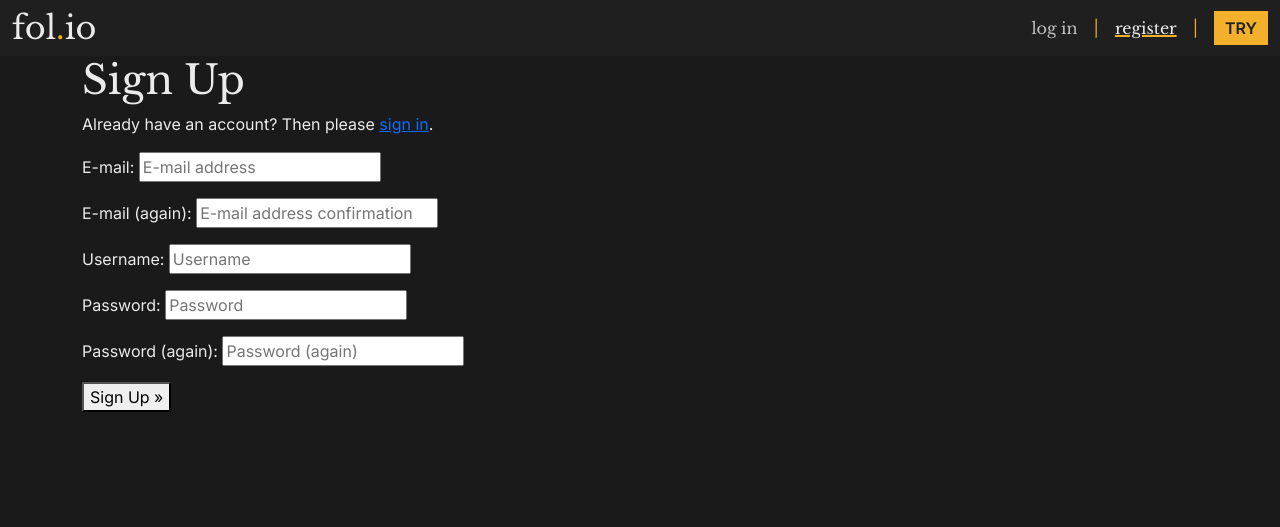
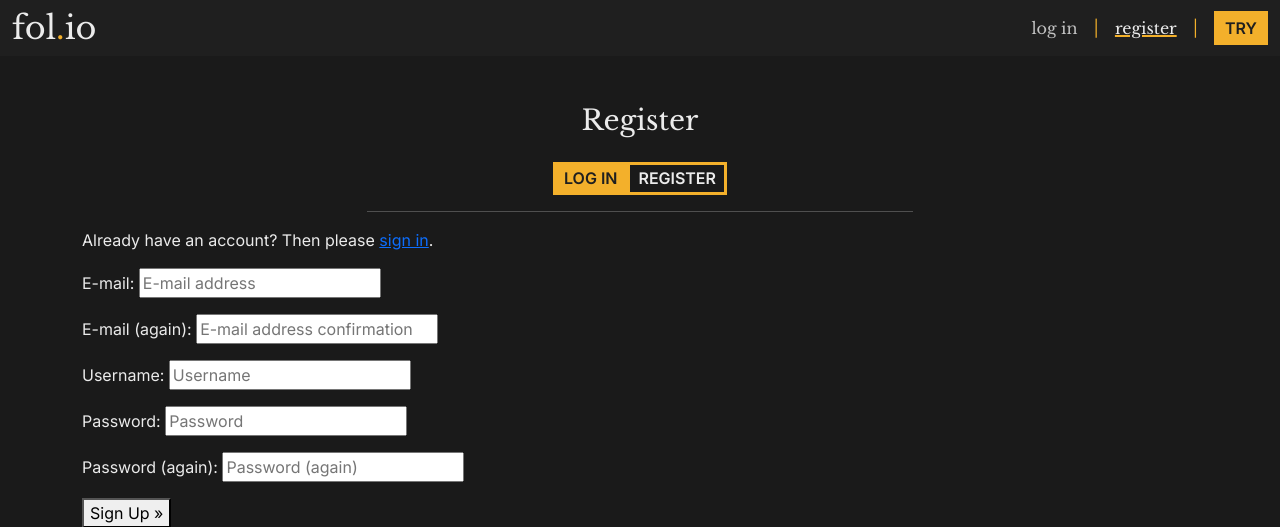
Before and after one commit to Code-Institute-Submissions/KieranSweeden-fol.io, a Django app: page /accounts/signup/ in a window 1280 px wide. Shown: the top 527 px of the page. Run offline with Django 4.2, Linux system fonts and the light colour scheme.

Commit message:
Create external file to contain header-nav

```diff
--- a/static/css/base.css
+++ b/static/css/base.css
@@ -67,8 +67,14 @@ h1, h2, h3, h4, h5, h6,
     border-width: 0.2rem;
 }
 
+.btn-primary.active {
+    color: var(--folio-white-color);
+    background-color: transparent;
+    border-color: var(--folio-feature-color);
+}
+
 .btn-primary:hover {
-    color: var(--folio-feature-color);
+    color: var(--folio-white-color);
     background-color: transparent;
     border-color: var(--folio-feature-color);
 }
--- a/templates/allauth/account/login.html
+++ b/templates/allauth/account/login.html
@@ -7,7 +7,7 @@
 
 {% block content %}
 
-<h1>{% trans "Sign In" %}</h1>
+{% block header_title %}{% trans "Sign In" %}{% endblock %}
 
 {% get_providers as socialaccount_providers %}
 
--- a/templates/allauth/account/signup.html
+++ b/templates/allauth/account/signup.html
@@ -4,8 +4,9 @@
 
 {% block extra_title %}{% trans Register %}{% endblock %}
 
+{% block header_title %}{% trans "Register" %}{% endblock %}
+
 {% block content %}
-<h1>{% trans "Sign Up" %}</h1>
 
 <p>{% blocktrans %}Already have an account? Then please <a href="{{ login_url }}">sign in</a>.{% endblocktrans %}</p>
 
--- a/templates/base.html
+++ b/templates/base.html
@@ -55,7 +55,17 @@
   <div id="navbar-buffer"></div>
 
   <header class="container">
-    {% block header %}{% endblock %}
+    <div class="row">
+      <div class="col-12 text-center">
+        <h1 class="h3 mt-5">
+          {% block header_title %}{% endblock %}
+        </h1>
+      </div>
+      {% include 'includes/external-header-nav.html' %}
+      <div class="col-6 offset-3">
+          <hr>
+      </div>
+    </div>
   </header>
 
   <main class="container">
--- /dev/null
+++ b/templates/includes/external-header-nav.html
@@ -0,0 +1,13 @@
+<div class="col-12 text-center">
+    <div class="btn-group mt-3">
+        <a href="{% url 'account_login' %}"
+            class="btn btn-primary {% if request.resolver_match.url_name == 'account_login' %}active{% endif %}"
+            aria-current="page">
+            Log In
+        </a>
+        <a href="{% url 'account_signup' %}"
+            class="btn btn-primary {% if request.resolver_match.url_name == 'account_signup' %}active{% endif %}">
+            Register
+        </a>
+    </div>
+</div>
--- a/templates/includes/main-nav.html
+++ b/templates/includes/main-nav.html
@@ -1,5 +1,5 @@
 <div class="container-fluid justify-content-between bg-black-color">
-    <a class="navbar-brand" href="/">
+    <a class="navbar-brand" href="{% url 'home' %}">
         <h1 class="mb-0 fs-2">fol<span class="d-inline-block text-feature-color animate__animated animate__bounce">.</span>io</h1>
     </a>
     <button class="navbar-toggler" type="button" data-bs-toggle="collapse" data-bs-target="#navbarCollapse"
@@ -10,11 +10,11 @@
     <div class="collapse navbar-collapse mt-3 mt-md-0" id="navbarCollapse">
         <ul class="navbar-nav ms-auto mb-2 mb-md-0">
             <li class="nav-item">
-                <a class="nav-link px-0 {% if request.resolver_match.url_name == 'account_login' %}active{% endif %}" aria-current="page" href="/accounts/login/">log in</a>
+                <a class="nav-link px-0 {% if request.resolver_match.url_name == 'account_login' %}active{% endif %}" aria-current="page" href="{% url 'account_login' %}">log in</a>
             </li>
             <li class="d-flex justify-content-center align-items-center mx-3"><span class="text-feature-color">|</span></li>
             <li class="nav-item">
-                <a class="nav-link px-0 {% if request.resolver_match.url_name == 'account_signup' %}active{% endif %}" href="/accounts/signup/">register</a>
+                <a class="nav-link px-0 {% if request.resolver_match.url_name == 'account_signup' %}active{% endif %}" href="{% url 'account_signup' %}">register</a>
             </li>
             <li class="d-flex justify-content-center align-items-center mx-3"><span class="text-feature-color">|</span></li>
         </ul>
```
